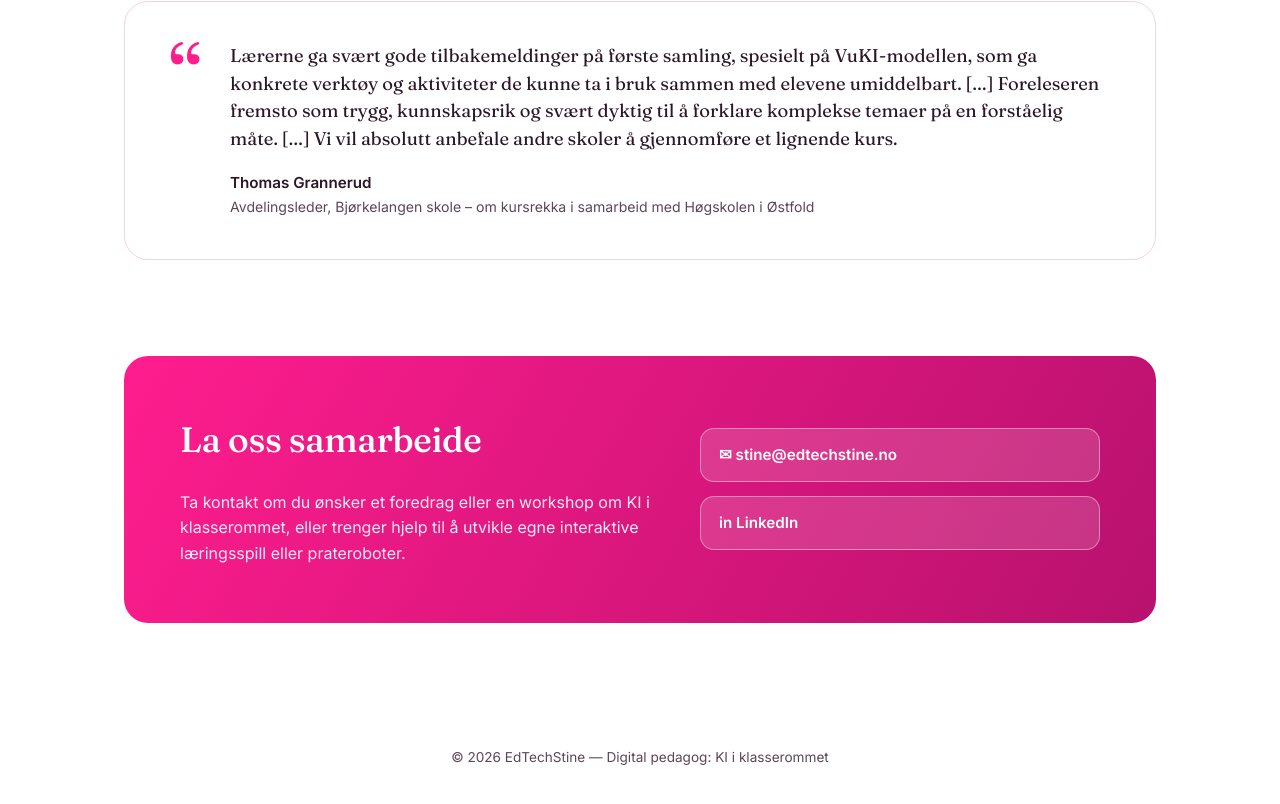
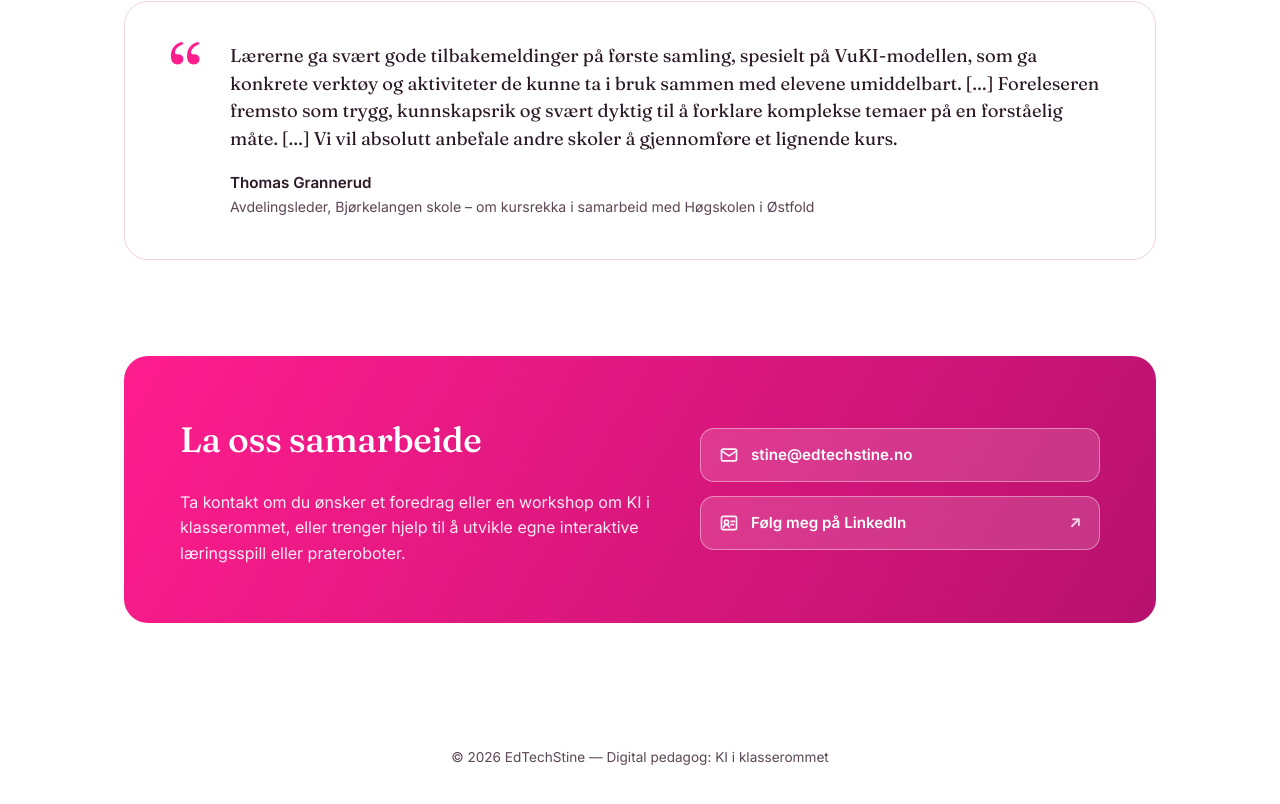
Before and after one commit to EdTechStine/edtechstine.github.io, a plain HTML site: page index.html in a window 1280 px wide. Shown: the part 1679-2483 px from the top of the page. Drawn offline with Linux system fonts and the light colour scheme.

Commit message:
Add files via upload

```diff
--- a/assets/style.css
+++ b/assets/style.css
@@ -303,3 +303,6 @@
   .game-grid .game:first-child{grid-column:1 / -1;flex-direction:row;}
   .game-grid .game:first-child .game-thumb{flex:0 0 52%;aspect-ratio:auto;border-bottom:none;border-right:1px solid var(--line);}
   @media (max-width:820px){.game-grid .game:first-child{flex-direction:column;}.game-grid .game:first-child .game-thumb{aspect-ratio:16/10;border-right:none;border-bottom:1px solid var(--line);}}
+  .contact-links a{display:flex;align-items:center;gap:12px;}
+  .contact-links a svg{flex:0 0 auto;opacity:.95;}
+  .contact-links a .ext{margin-left:auto;opacity:.8;}
--- a/index.html
+++ b/index.html
@@ -95,8 +95,8 @@
         <p>Ta kontakt om du ønsker et foredrag eller en workshop om KI i klasserommet, eller trenger hjelp til å utvikle egne interaktive læringsspill eller prateroboter.</p>
       </div>
       <div class="contact-links">
-        <a href="mailto:stine@edtechstine.no">✉ stine@edtechstine.no</a>
-        <a href="https://www.linkedin.com/in/stine-mari-s%C3%A6grov-1a8908323/" target="_blank" rel="noopener">in LinkedIn</a>
+        <a href="mailto:stine@edtechstine.no"><svg viewBox="0 0 24 24" width="20" height="20" fill="none" stroke="currentColor" stroke-width="2" stroke-linecap="round" stroke-linejoin="round" aria-hidden="true"><rect x="3" y="5" width="18" height="14" rx="2"/><path d="m3 7 9 6 9-6"/></svg><span>stine@edtechstine.no</span></a>
+        <a href="https://www.linkedin.com/in/stine-mari-s%C3%A6grov-1a8908323/" target="_blank" rel="noopener"><svg viewBox="0 0 24 24" width="20" height="20" fill="none" stroke="currentColor" stroke-width="2" stroke-linecap="round" stroke-linejoin="round" aria-hidden="true"><rect x="3" y="4" width="18" height="16" rx="2"/><circle cx="9" cy="11" r="2.5"/><path d="M5.5 17c.8-2 2-3 3.5-3s2.7 1 3.5 3M14.5 10h4M14.5 14h3"/></svg><span>Følg meg på LinkedIn</span><span class="ext">↗</span></a>
       </div>
     </div>
   </div>
```
Also changed, not shown: kurs/index.html (+2 -2 lines), om/index.html (+2 -2 lines), ressurser/index.html (+2 -2 lines), spill/index.html (+2 -2 lines).
